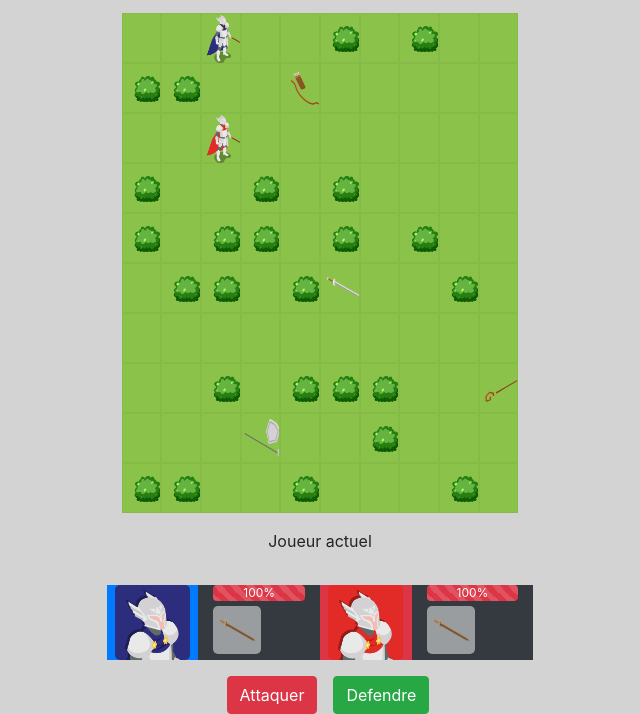
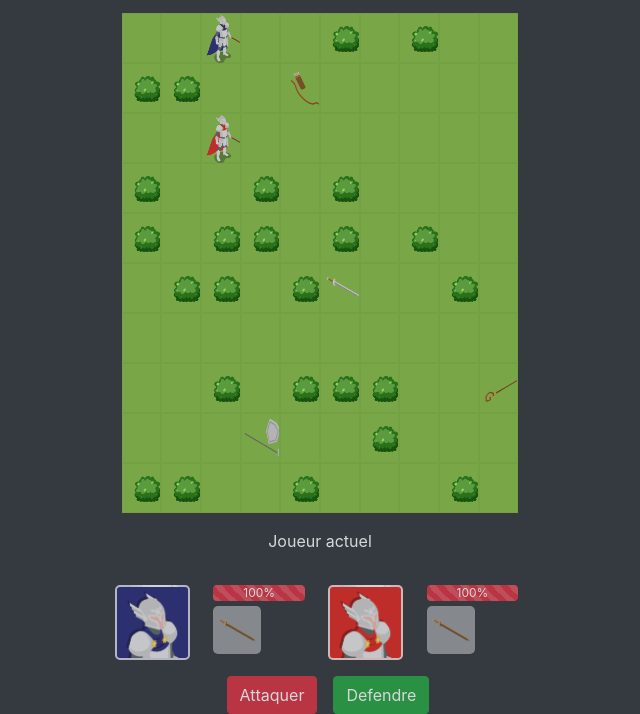
Before and after one commit to BataLaSalade/jeuPlateauJsP6, a plain HTML site: page index.html in a window 1280 px wide. Shown: the part 144-858 px from the top of the page, without its empty margins (320-960 px from the left). Drawn offline with nearby package versions, Linux system fonts and the light colour scheme.

Commit message:
ajustement graphique

```diff
--- a/index.html
+++ b/index.html
@@ -9,7 +9,7 @@
     <link rel="stylesheet" type="text/css" media="screen" href="css/style.css" />
 
 </head>
-<body>
+<body class="bg-dark">
     <!-- Button trigger modal -->
     <!--<button type="button" class="btn btn-primary" data-toggle="modal" data-target="#exampleModalCenter">
         Launch demo modal
@@ -57,6 +57,7 @@
         </div>
     </div>
     <!-- main page -->
+    <!-- Header -->
     <div class="container-fluid header justify-content-center">
         <div class="row justify-content-center mt-3">
                 <img src="img/png/logo.png" alt="logo game" id="logo">
@@ -66,22 +67,26 @@
                 <button type="button" id="runDiceModal" class="btn btn-primary ml-3" data-toggle="modal" data-target="#runGame">Lancer les dés</button>
         </div>
     </div>
+    <!-- plateau -->
     <div class="container-fluid" id="gameUI">
         <div class="row justify-content-center mt-3">
             <div class="col-4" id="wrapper"></div>
         </div>
     </div>
+    <!-- footer -->
     <div class="container-fluid" id="infoPlayer">
+        <!-- joueur actuel-->
         <div class="row justify-content-center mt-3" id="infoPlayerHeader">
             <p>Joueur actuel</p>
         </div>
         <div class="row justify-content-center mt-3">
-            <div class="col-2 bg-primary" id="blueInfoPlayer">
+            <!-- joueur bleu -->
+            <div class="col-2" id="blueInfoPlayer">
                 <div class="row justify-content-center">
                         <div class="col avatar d-flex justify-content-center p-0">
                             <div id="blueAvatar"></div>
                         </div>
-                        <div class="col bg-dark" id="healthAndWeaponBluePlayer">
+                        <div class="col" id="healthAndWeaponBluePlayer">
                             <div class="progress">
                                 <div class="progress-bar progress-bar-striped bg-danger" id="bluePlayerPV" role="progressbar" style="width: 100%" aria-valuenow="100" aria-valuemin="0" aria-valuemax="100">100%</div>
                             </div>
@@ -89,12 +94,13 @@
                         </div>
                 </div>
             </div>
-            <div class="col-2 bg-danger" id="redInfoPlayer">
+            <!-- joueur rouge -->
+            <div class="col-2" id="redInfoPlayer">
                 <div class="row justify-content-center">
                     <div class="col avatar d-flex justify-content-center p-0">
                         <div id="redAvatar"></div>
                     </div>
-                    <div class="col bg-dark" id="healthAndWeaponRedPlayer">
+                    <div class="col" id="healthAndWeaponRedPlayer">
                         <div class="progress">
                             <div class="progress-bar progress-bar-striped bg-danger" id="redPlayerPV" role="progressbar" style="width: 100%" aria-valuenow="100" aria-valuemin="0" aria-valuemax="100">100%</div>
                         </div>
--- a/scss/style.scss
+++ b/scss/style.scss
@@ -7,7 +7,8 @@ $red : #e22b26;
 
 
 body {
-    background: lightgray;
+    color: #ffffff;
+    opacity: 0.8;
 }
 
 
@@ -48,6 +49,7 @@ body {
         width: 75px;
         height: 75px;
         border-radius: 5px;
+        border: 2px solid rgba($color: #ffffff, $alpha: 0.8);
         background-image: url(../img/png/blueAvatar.png);
         background-color: $blue;
         background-size: cover;
@@ -71,6 +73,7 @@ body {
         width: 75px;
         height: 75px;
         border-radius: 5px;
+        border: 2px solid rgba($color: #ffffff, $alpha: 0.8);
         background-image: url(../img/png/redAvatar.png);
         background-color: $red;
         background-size: cover;
```
Also changed, not shown: css/style.css, 1 other file.
